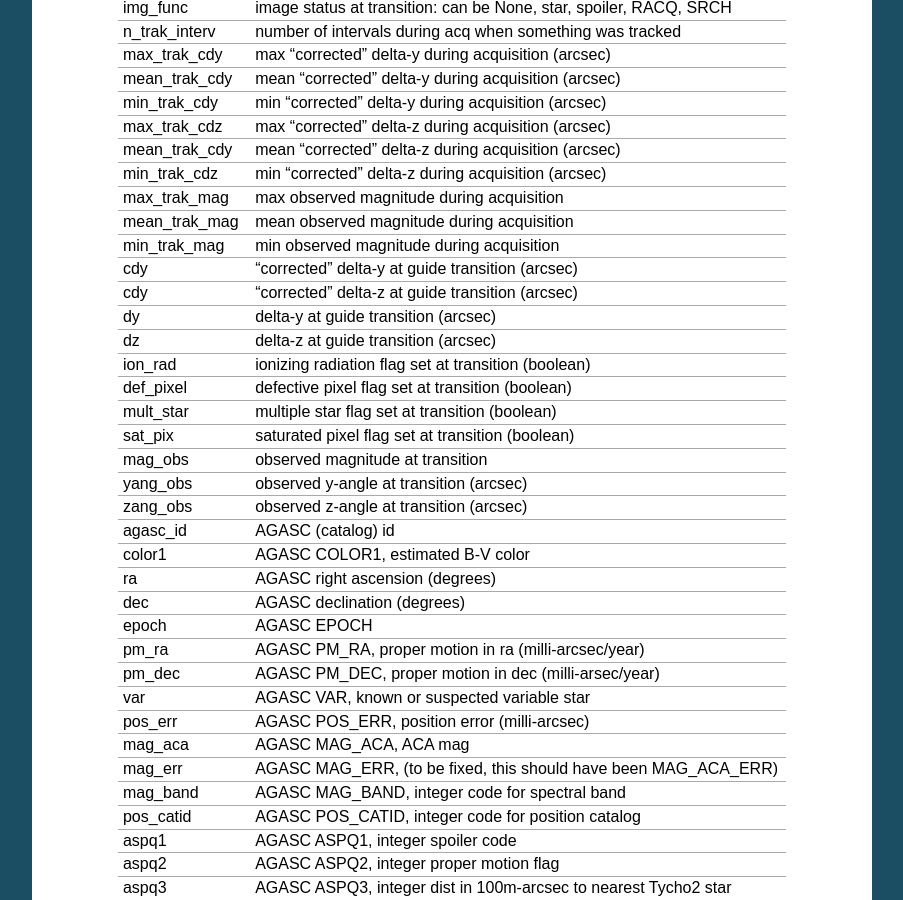
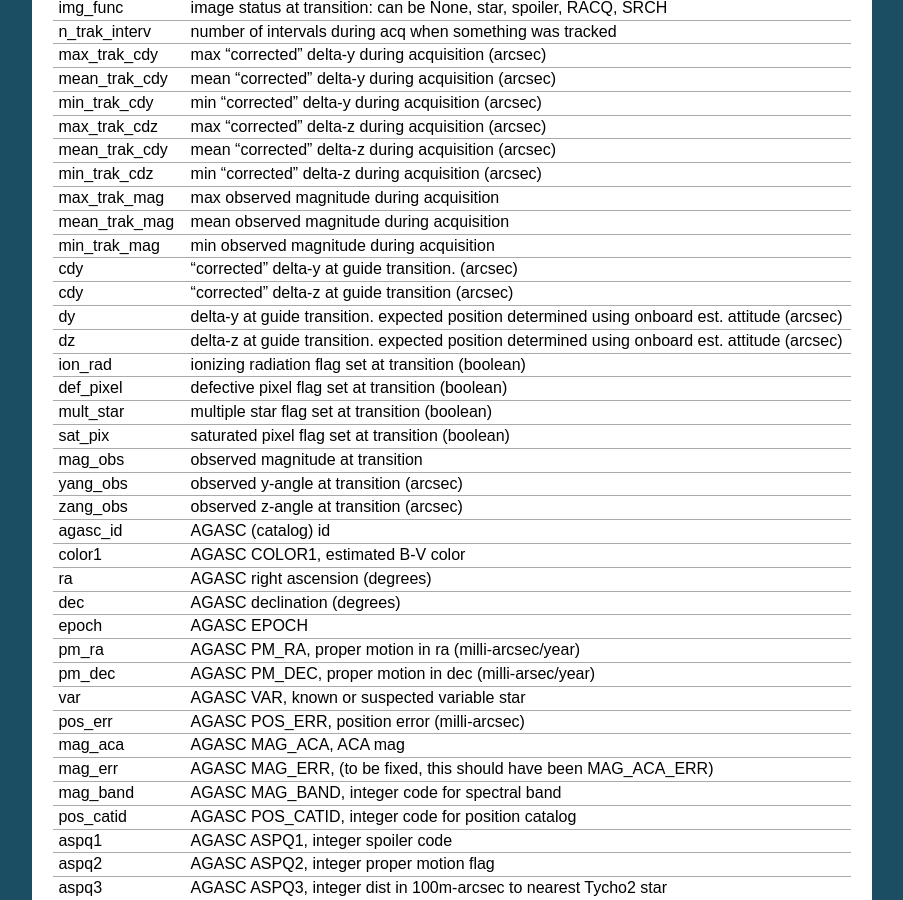
Before and after one commit to sot/mica, a Sphinx documentation site: the page built from doc/acq_stats.rst, in a window 1280 px wide and 900 px high, scrolled down 841 px. Shown: the whole window, without its empty margins (198-1101 px from the left). Built offline with Sphinx 7.4.7, drawn with Linux system fonts in a browser that asks for light colours.

Commit message:
Add some more text about dy/dz and estimated attitude to doc table

```diff
--- a/doc/acq_stats.rst
+++ b/doc/acq_stats.rst
@@ -50,10 +50,10 @@ min_trak_cdz    min "corrected" delta-z during acquisition (arcsec)
 max_trak_mag    max observed magnitude during acquisition
 mean_trak_mag   mean observed magnitude during acquisition
 min_trak_mag    min observed magnitude during acquisition
-cdy             "corrected" delta-y at guide transition (arcsec)
+cdy             "corrected" delta-y at guide transition. (arcsec)
 cdy             "corrected" delta-z at guide transition (arcsec)
-dy              delta-y at guide transition (arcsec)
-dz              delta-z at guide transition (arcsec)
+dy              delta-y at guide transition. expected position determined using onboard est. attitude (arcsec)
+dz              delta-z at guide transition. expected position determined using onboard est. attitude (arcsec)
 ion_rad         ionizing radiation flag set at transition (boolean)
 def_pixel       defective pixel flag set at transition (boolean)
 mult_star       multiple star flag set at transition (boolean)
```
